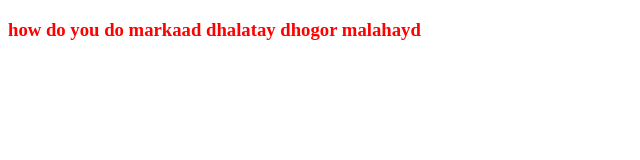
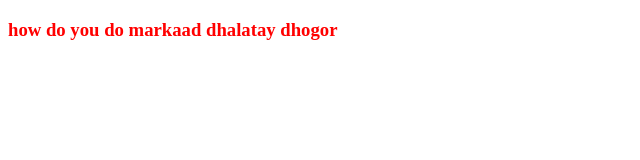
Before and after one commit to kaabe-a/hello-world, a plain HTML site: page index.html in a window 1280 px wide. Shown: the whole page, without its empty margins (0-640 px from the left). Drawn offline with Linux system fonts and the light colour scheme.

Commit message:
'Goordhawayd'

```diff
--- a/index.html
+++ b/index.html
@@ -4,6 +4,6 @@
 	<title>git hub tuts</title>
 </head>
 <body>
-<h3 style="color:red;">how do you do markaad dhalatay dhogor malahayd</h3>
+<h3 style="color:red;">how do you do markaad dhalatay dhogor</h3>
 </body>
 </html>
```
